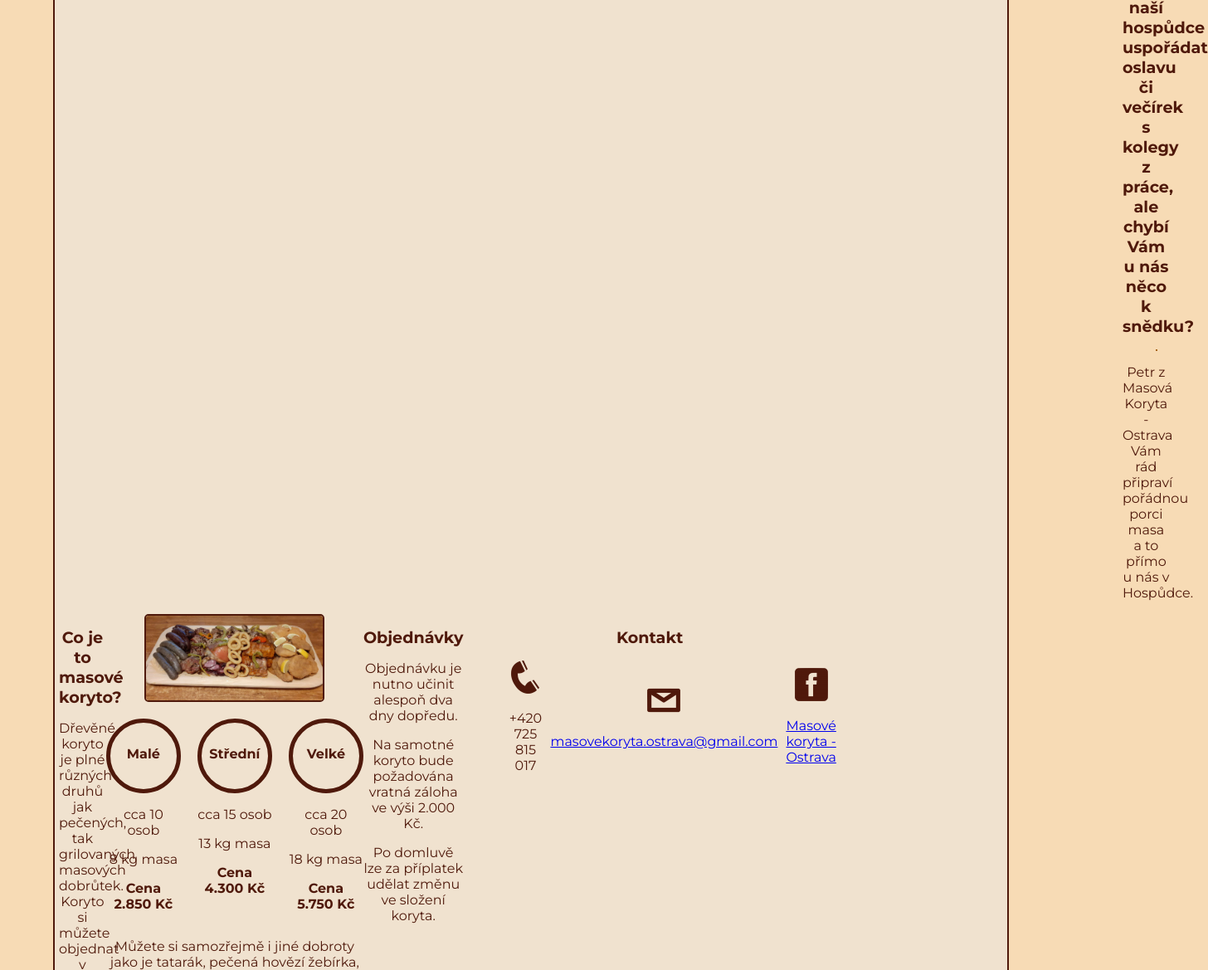
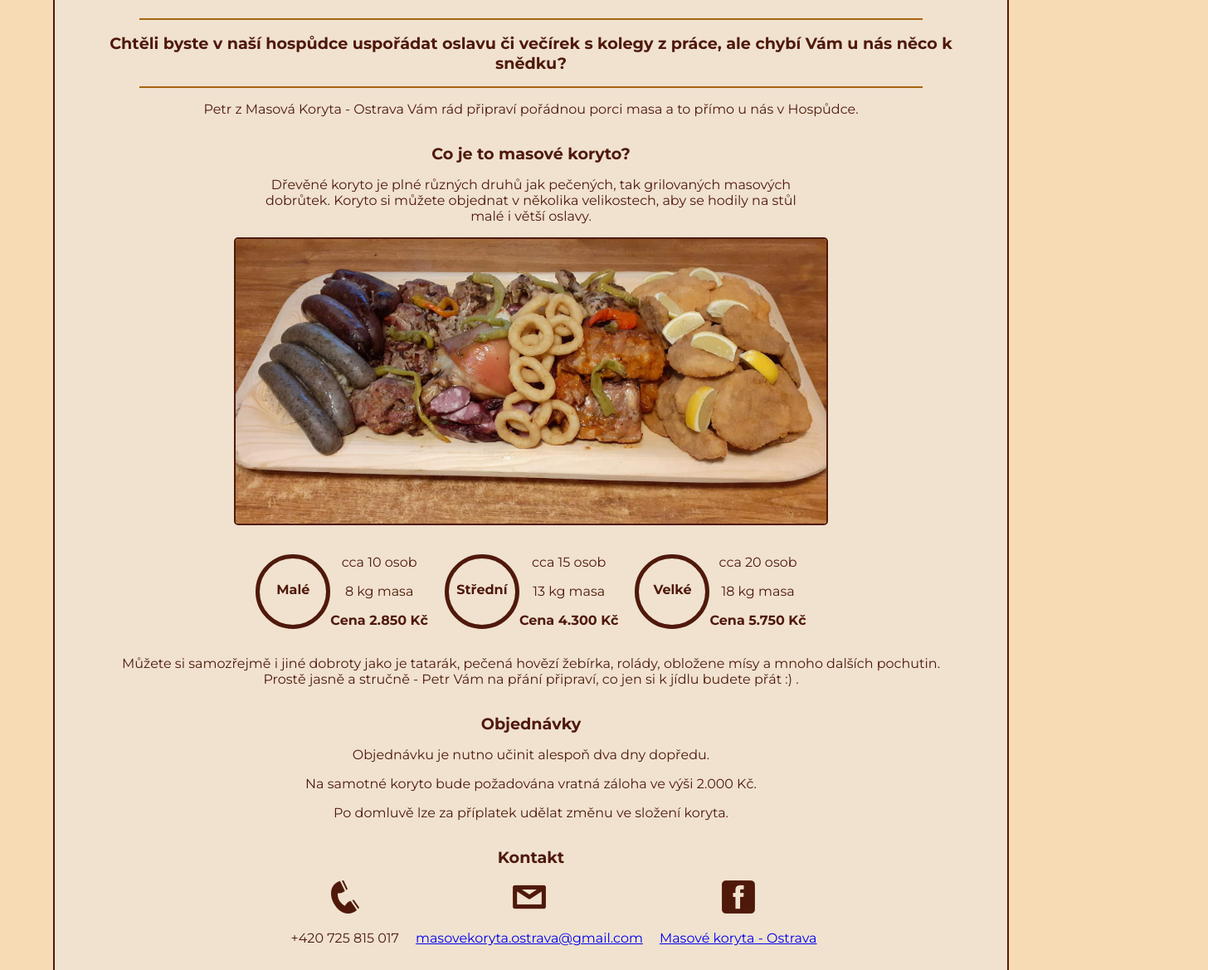
Before and after one commit to PetraU11/Hospudka-Na-Spici, an Eleventy site: page catering.html in a window 1280 px wide. Shown: the part 413-1582 px from the top of the page at 83% size, 1456 px wide, since content can reach past the window. Built offline with nearby package versions, Linux system fonts and the light colour scheme; Eleventy itself is replaced by a stand-in of ours; files that its build step writes are made by us from their sources.

Commit message:
Catering done for all breakpoints - only small style changes to be implemented

```diff
--- a/catering.html
+++ b/catering.html
@@ -31,24 +31,29 @@ Koryto si můžete objednat v několika velikostech, aby se hodily na stůl mal
 
 <div class="pricing-size small">
 <p class="size small"> Malé </p>
+    <div>
 <p> cca 10 osob </p>
 <p> 8 kg masa </p>
 <p> <b> Cena 2.850 Kč</b></p>
+     </div>
 </div>
 
 <div class="pricing-size medium">
 <p class="size medium"> Střední </p>
+ <div>
 <p> cca 15 osob </p>
 <p> 13 kg masa </p>
 <p> <b> Cena 4.300 Kč</b></p>
+    </div>
 </div>
 
 <div class="pricing-size large">
 <p class="size large"> Velké </p>
+    <div>
 <p> cca 20 osob </p>
 <p> 18 kg masa </p>
 <p> <b> Cena 5.750 Kč</b></p>
-
+    </div>
 </div>
 
 </div>
--- a/scss/others.scss
+++ b/scss/others.scss
@@ -149,30 +149,37 @@ form {
 
 // Catering //
 
+.catering__intro {
+    @media screen and (min-width: 1000px) {
+    grid-column: 2 / 8;   }}
 
-hr {
-    border: 1px solid $c-lines;
-margin-left: 40px;
-margin-right: 40px;
-}
+.catering__description {
+    @media screen and (min-width: 1000px) {
+    grid-column: 3 / 7;  }}
 
-ul {
-    list-style: none;
-}
+.catering__pricing {
+    @media screen and (min-width: 1000px) {
+    grid-column:  2 / 8;}}
 
     .catering__pricing-size {
-    @media screen and (min-width: 700px) {
+        @media screen and (min-width: 750px) {
         display:flex;
         justify-content: center;
+        margin-top: 15px;
+        margin-bottom: 15px;
     }}
 
-.pricing-size:nth-child(2) {margin-left: 20px;
+    .pricing-size {
+        display:flex;
+        justify-content: center;}
+
+    .pricing-size:nth-child(2) {
+        margin-left: 20px;
         margin-right: 20px;}
 
-.size { color: $c-text;
+    .size {
+        color: $c-text;
         padding-top: 28px;
-    margin-left: auto;
-    margin-right: auto;
         width: 90px;
         height: 90px;
         border-radius: 50%;
@@ -186,6 +193,14 @@ font-weight: bold;}
         border-radius: 5px;
     }
 
+
+.catering__orders {
+    @media screen and (min-width: 1000px) {
+    grid-column: 3 / 7; }}
+
+.catering__contact { @media screen and (min-width: 1000px) {
+    grid-column: 2 / 8;}}
+
     .catering__contact > a {
     text-decoration: none;
     color:$c-text;
@@ -194,20 +209,26 @@ font-weight: bold;}
     .catering__contacts {
     display:block;
 
-    @media screen and (min-width: 1000px) {display:flex;
+    @media screen and (min-width: 1000px) {
+    display:flex;
     justify-content: center;
     align-items: center;
     }}
 
-h2 {font-size: 1.2em;}
-
     .catering__contacts {
     @media screen and (min-width: 1000px) {
     margin-left: 55px;
+    }}
+
+    .contacts__type:nth-last-child(2){
+    margin-left: 20px;
+    margin-right: 20px;}
+
+
+hr {
+border: 1px solid $c-lines;
+margin-left: 40px;
+margin-right: 40px;
 }
-}
-.contacts__type:nth-last-child(2){
-    margin-left: 10px;
-    margin-right: 10px;
 
-}
+h2 {font-size: 1.2em;}
```
Also changed, not shown: css/others.css, 1 other file. Lines whose indentation alone changed are shown as unchanged.
